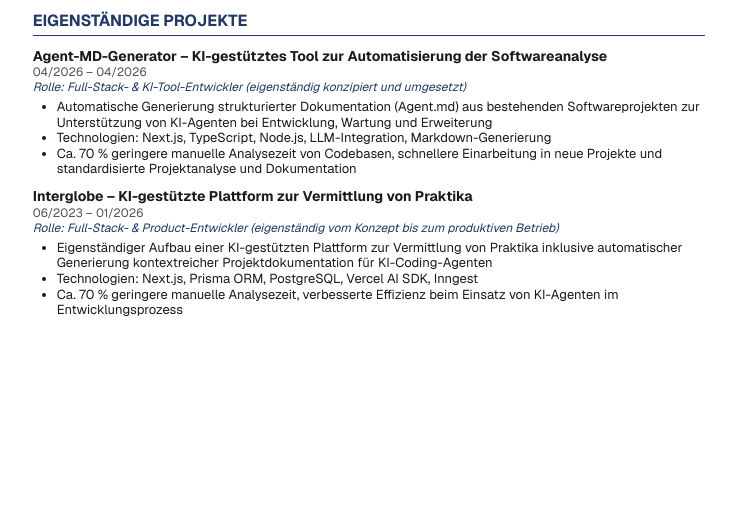
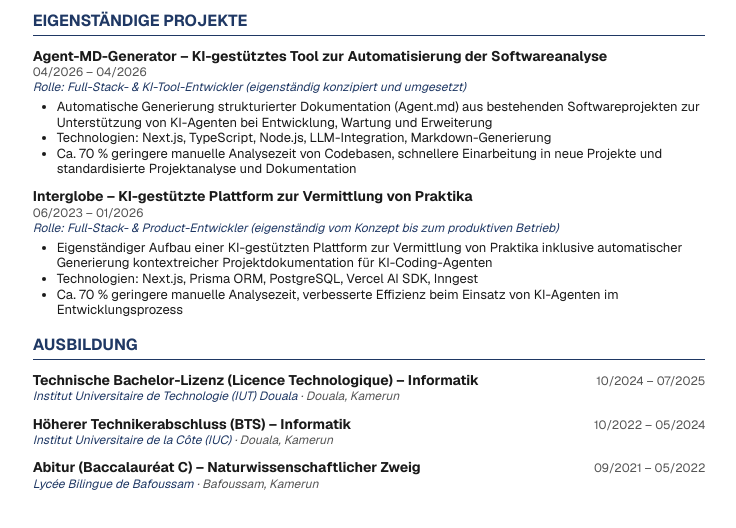
Before and after one commit to Edwinfom00/resume-tailor, a Next.js app: page /de in a window 1280 px wide. Shown: the part 1203-1731 px from the top of the page, without its empty margins (271-1007 px from the left). Built offline with nearby package versions, Linux system fonts and the light colour scheme.

Commit message:
09 : Implement the ausbildung  section

```diff
--- a/src/i18n/messages/de.ts
+++ b/src/i18n/messages/de.ts
@@ -29,5 +29,8 @@ export const messages = {
       roleLabel: "Rolle",
       technologiesLabel: "Technologien",
     },
+    education: {
+      title: "Ausbildung",
+    },
   },
 } satisfies Messages;
--- a/src/i18n/messages/en.ts
+++ b/src/i18n/messages/en.ts
@@ -29,5 +29,8 @@ export const messages = {
       roleLabel: "Role",
       technologiesLabel: "Technologies",
     },
+    education: {
+      title: "Education",
+    },
   },
 } satisfies Messages;
--- a/src/i18n/messages/fr.ts
+++ b/src/i18n/messages/fr.ts
@@ -29,5 +29,8 @@ export const messages = {
       roleLabel: "Rôle",
       technologiesLabel: "Technologies",
     },
+    education: {
+      title: "Formation",
+    },
   },
 } satisfies Messages;
--- a/src/i18n/messages/types.ts
+++ b/src/i18n/messages/types.ts
@@ -26,5 +26,8 @@ export type Messages = {
       roleLabel: string;
       technologiesLabel: string;
     };
+    education: {
+      title: string;
+    };
   };
 };
--- a/src/modules/components/resume-preview-document.tsx
+++ b/src/modules/components/resume-preview-document.tsx
@@ -7,6 +7,7 @@ import {
   ResumeDocument,
   type ResumeDocumentBlock,
 } from "./resume-document";
+import { ResumeEducation } from "./sections/resume-education";
 import { ResumeExperience } from "./sections/resume-experience";
 import { ResumeHeader } from "./sections/resume-header";
 import { ResumeProfile } from "./sections/resume-profile";
@@ -21,6 +22,7 @@ export function ResumePreviewDocument({
   dictionary,
   resume,
 }: ResumePreviewDocumentProps) {
+  const educationTitle = dictionary.resume.education?.title;
   const blocks = useMemo<readonly ResumeDocumentBlock<ResumeData>[]>(
     () => [
       {
@@ -57,8 +59,18 @@ export function ResumePreviewDocument({
           />
         ),
       },
+      ...(educationTitle
+        ? [
+            {
+              id: "education",
+              render: (data: ResumeData) => (
+                <ResumeEducation resume={data} title={educationTitle} />
+              ),
+            },
+          ]
+        : []),
     ],
-    [dictionary],
+    [dictionary, educationTitle],
   );
 
   return <ResumeDocument blocks={blocks} data={resume} />;
--- /dev/null
+++ b/src/modules/components/sections/resume-education.tsx
@@ -0,0 +1,66 @@
+import type { ResumeData, ResumeEducation } from "@/@types/resume-data";
+import {
+  formatResumeDateRange,
+  formatResumeLocation,
+} from "./resume-formatters";
+import { ResumeSectionHeading } from "./resume-section-heading";
+
+type ResumeEducationProps = Readonly<{
+  resume: ResumeData;
+  title: string;
+}>;
+
+type ResumeEducationItemProps = Readonly<{
+  education: ResumeEducation;
+}>;
+
+function getEducationTitle(education: ResumeEducation) {
+  return education.fieldOfStudy
+    ? `${education.credential} – ${education.fieldOfStudy}`
+    : education.credential;
+}
+
+function ResumeEducationItem({ education }: ResumeEducationItemProps) {
+  const location = formatResumeLocation(education.location);
+
+  return (
+    <article>
+      <div className="flex items-baseline justify-between gap-4">
+        <h3 className="m-0 text-sm leading-tight font-bold text-(--rt-color-resume-copy)">
+          {getEducationTitle(education)}
+        </h3>
+        <time className="shrink-0 [font-size:var(--rt-font-size-resume-meta)] leading-tight text-(--rt-color-resume-body)">
+          {formatResumeDateRange(education.period)}
+        </time>
+      </div>
+      <p className="m-0 [font-size:var(--rt-font-size-resume-meta)] leading-tight italic">
+        <span className="text-(--rt-color-resume-heading)">
+          {education.institution}
+        </span>
+        {location ? (
+          <span className="text-(--rt-color-resume-body)"> · {location}</span>
+        ) : null}
+      </p>
+      {education.highlights.length ? (
+        <ul className="mt-1 mb-0 list-disc space-y-0 pl-6 [font-size:var(--rt-font-size-resume-copy)] leading-(--rt-line-height-resume-copy) text-(--rt-color-resume-copy)">
+          {education.highlights.map((highlight) => (
+            <li key={highlight}>{highlight}</li>
+          ))}
+        </ul>
+      ) : null}
+    </article>
+  );
+}
+
+export function ResumeEducation({ resume, title }: ResumeEducationProps) {
+  return (
+    <section>
+      <ResumeSectionHeading>{title}</ResumeSectionHeading>
+      <div className="mt-3 space-y-(--rt-resume-entry-gap)">
+        {resume.education.map((education) => (
+          <ResumeEducationItem key={education.id} education={education} />
+        ))}
+      </div>
+    </section>
+  );
+}
```
